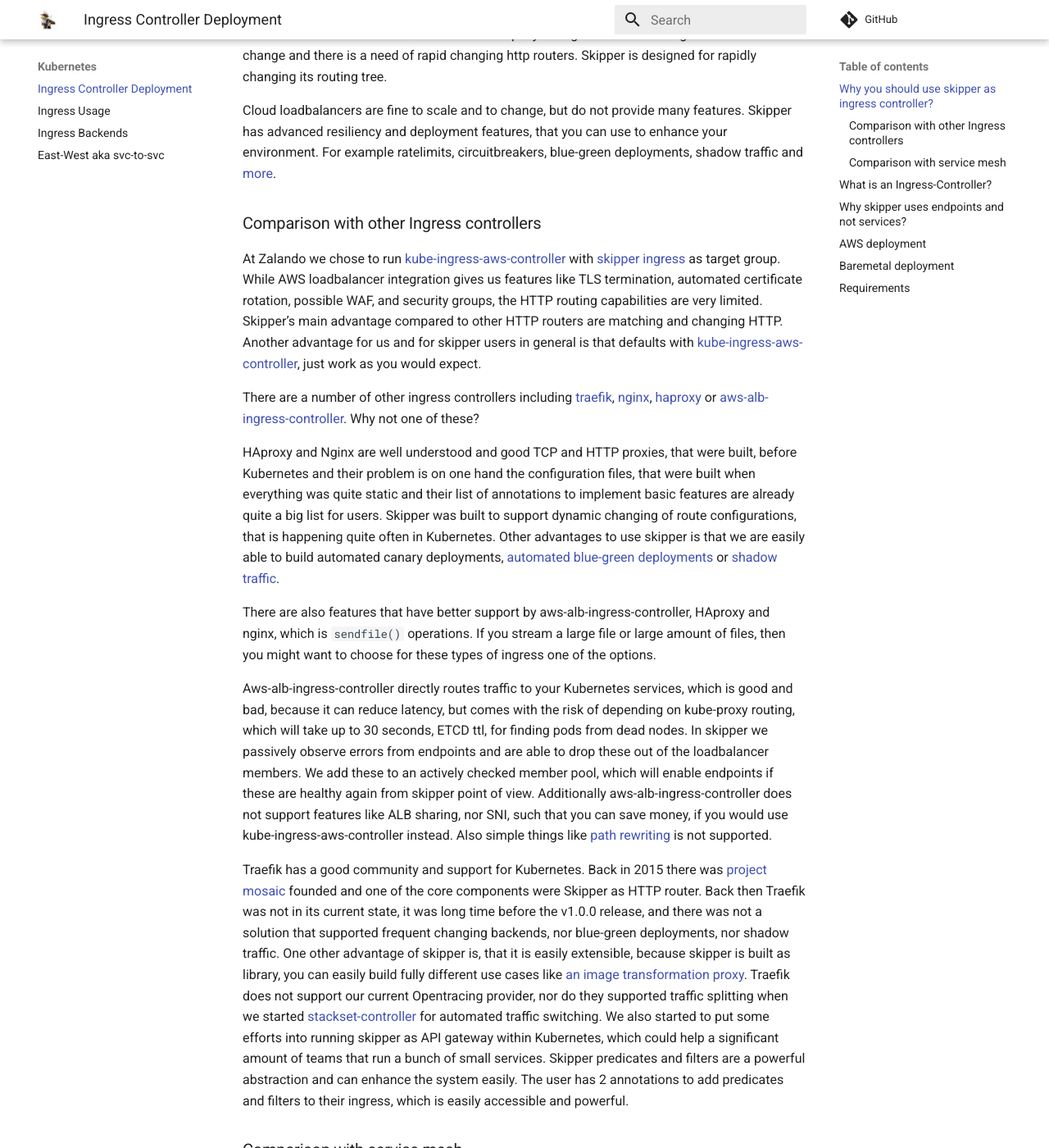
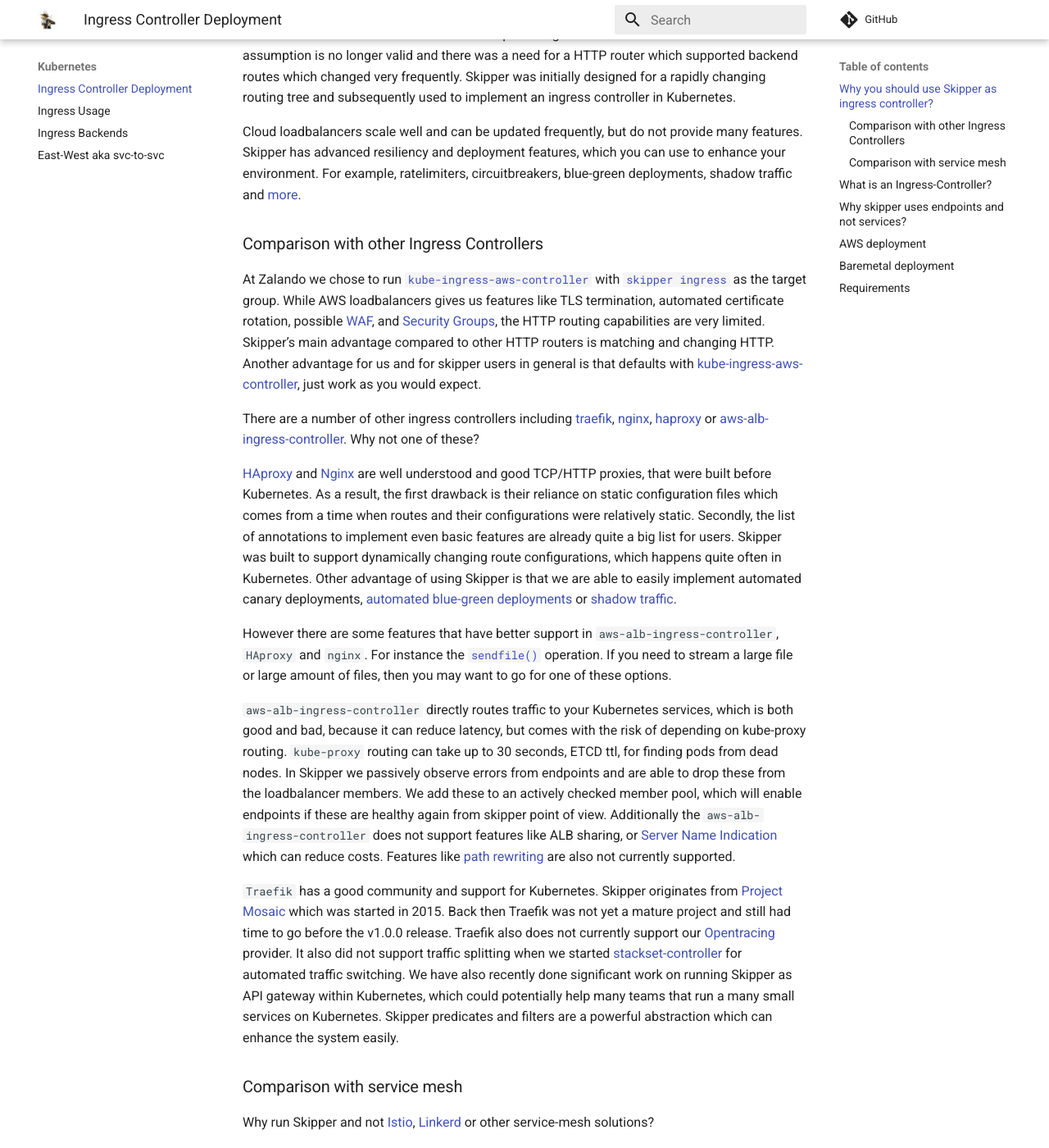
Before and after one commit to zalando/skipper, an MkDocs documentation site: the page built from docs/kubernetes/ingress-controller.md, in a window 1280 px wide and 1400 px high, scrolled down 367 px. Shown: the whole window at 82% size. Built offline with MkDocs 1.6.1 and Material for MkDocs 9.7.7, drawn with Linux system fonts in a browser that asks for light colours; comment, search, counter and statistics services are not loaded; some of the changed text lies outside the part shown.

Commit message:
Formatting and cleanup of Ingress comparison docs
Signed-off-by: Arjun Naik <arjun.rn@gmail.com>

```diff
--- a/docs/kubernetes/ingress-controller.md
+++ b/docs/kubernetes/ingress-controller.md
@@ -1,35 +1,35 @@
 # Skipper Ingress Controller
 
-This documentation is meant for for cluster operators and describes
-how to install Skipper as Ingress-Controller into your Kubernetes
+This documentation is meant for cluster operators and describes
+how to install Skipper as Ingress-Controller in your Kubernetes
 Cluster.
 
-## Why you should use skipper as ingress controller?
+## Why you should use Skipper as ingress controller?
 
-Baremetal loadbalancer perform really well, but the configuration is
-not updated frequently and most of these installations are not meant
-to rapidly change. With introducing Kubernetes this will change and
-there is a need of rapid changing http routers. Skipper is designed
-for rapidly changing its routing tree.
+Baremetal loadbalancers perform really well, but their configuration is
+not updated frequently and most of the installations are not meant
+for rapid change. With the introduction of Kubernetes this assumption is
+no longer valid and there was a need for a HTTP router which supported
+backend routes which changed very frequently. Skipper was initially designed
+for a rapidly changing routing tree and subsequently used to implement
+an ingress controller in Kubernetes.
 
-Cloud loadbalancers are fine to scale and to change, but do not
+Cloud loadbalancers scale well and can be updated frequently, but do not
 provide many features. Skipper has advanced resiliency and deployment
-features, that you can use to enhance your environment. For example
-ratelimits, circuitbreakers, blue-green deployments, shadow traffic
+features, which you can use to enhance your environment. For example,
+ratelimiters, circuitbreakers, blue-green deployments, shadow traffic
 and [more](ingress-usage.md).
 
-### Comparison with other Ingress controllers
+### Comparison with other Ingress Controllers
 
-At Zalando we chose to run
-[kube-ingress-aws-controller](https://github.com/zalando-incubator/kube-ingress-aws-controller)
-with [skipper
-ingress](https://opensource.zalando.com/skipper/kubernetes/ingress-controller/)
-as target group. While AWS loadbalancer integration gives us features
-like TLS termination, automated certificate rotation, possible WAF,
-and security groups, the HTTP routing capabilities are very
-limited. Skipper's main advantage compared to other HTTP routers are
-matching and changing HTTP. Another advantage for us and for skipper
-users in general is that defaults with
+At Zalando we chose to run [`kube-ingress-aws-controller`](https://github.com/zalando-incubator/kube-ingress-aws-controller)
+with [`skipper ingress`](https://opensource.zalando.com/skipper/kubernetes/ingress-controller/)
+as the target group. While AWS loadbalancers gives us features
+like TLS termination, automated certificate rotation, possible [WAF](https://aws.amazon.com/waf/),
+and [Security Groups](https://docs.aws.amazon.com/vpc/latest/userguide/VPC_SecurityGroups.html),
+the HTTP routing capabilities are very limited. Skipper's main advantage
+compared to other HTTP routers is matching and changing HTTP. Another advantage
+for us and for skipper users in general is that defaults with
 [kube-ingress-aws-controller](https://github.com/zalando-incubator/kube-ingress-aws-controller),
 just work as you would expect.
 
@@ -37,111 +37,90 @@
 [traefik](https://traefik.io/),
 [nginx](https://kubernetes.github.io/ingress-nginx/),
 [haproxy](https://github.com/jcmoraisjr/haproxy-ingress) or
-[aws-alb-ingress-controller](https://github.com/kubernetes-sigs/aws-alb-ingress-controller). Why
-not one of these?
+[aws-alb-ingress-controller](https://github.com/kubernetes-sigs/aws-alb-ingress-controller).
+Why not one of these?
 
-HAproxy and Nginx are well understood and good TCP and HTTP proxies,
-that were built, before Kubernetes and their problem is on one hand
-the configuration files, that were built when everything was quite
-static and their list of annotations to implement basic features are
-already quite a big list for users. Skipper was built to support
-dynamic changing of route configurations, that is happening quite
-often in Kubernetes. Other advantages to use skipper is that we are
-easily able to build automated canary deployments,
+[HAproxy](http://www.haproxy.org/) and [Nginx](https://www.nginx.com/) are well understood and
+good TCP/HTTP proxies, that were built before Kubernetes. As a result, the first drawback is
+their reliance on static configuration files which comes from a time when routes and their
+configurations were relatively static. Secondly, the list of annotations to implement even
+basic features are already quite a big list for users. Skipper was built to support dynamically
+changing route configurations, which happens quite often in Kubernetes. Other advantage of
+using Skipper is that we are able to easily implement automated canary deployments,
 [automated blue-green deployments](https://github.com/zalando-incubator/stackset-controller)
 or [shadow traffic](https://opensource.zalando.com/skipper/kubernetes/ingress-usage/#shadow-traffic).
 
-There are also features that have better support by
-aws-alb-ingress-controller, HAproxy and nginx, which is `sendfile()`
-operations. If you stream a large file or large amount of files, then
-you might want to choose for these types of ingress one of the options.
+However there are some features that have better support in `aws-alb-ingress-controller`,
+`HAproxy` and `nginx`. For instance the [`sendfile()`](https://linux.die.net/man/2/sendfile)
+operation. If you need to stream a large file or large amount of files, then you may want to
+go for one of these options.
 
-Aws-alb-ingress-controller directly routes traffic to your Kubernetes
-services, which is good and bad, because it can reduce latency, but
-comes with the risk of depending on kube-proxy routing, which will
-take up to 30 seconds, ETCD ttl, for finding pods from dead nodes. In
-skipper we passively observe errors from endpoints and are able to
-drop these out of the loadbalancer members. We add these to an
-actively checked member pool, which will enable endpoints if these are
-healthy again from skipper point of view.  Additionally
-aws-alb-ingress-controller does not support features like ALB sharing,
-nor SNI, such that you can save money, if you would use
-kube-ingress-aws-controller instead. Also simple things like [path
-rewriting](https://opensource.zalando.com/skipper/kubernetes/ingress-usage/#modify-path)
-is not supported.
+`aws-alb-ingress-controller` directly routes traffic to your Kubernetes services, which is
+both good and bad, because it can reduce latency, but comes with the risk of depending on
+kube-proxy routing. `kube-proxy` routing can take up to 30 seconds, ETCD ttl, for finding
+pods from dead nodes. In Skipper we passively observe errors from endpoints and are able to
+drop these from the loadbalancer members. We add these to an actively checked member pool,
+which will enable endpoints if these are healthy again from skipper point of view.
+Additionally the `aws-alb-ingress-controller` does not support features like ALB sharing,
+or [Server Name Indication](https://tools.ietf.org/html/rfc6066#section-3) which can reduce
+costs. Features like [path rewriting](https://opensource.zalando.com/skipper/kubernetes/ingress-usage/#modify-path)
+are also not currently supported.
 
-Traefik has a good community and support for Kubernetes. Back in 2015
-there was [project mosaic](https://www.mosaic9.org/) founded and one
-of the core components were Skipper as HTTP router. Back then Traefik
-was not in its current state, it was long time before the v1.0.0
-release, and there was not a solution that supported frequent changing
-backends, nor blue-green deployments, nor shadow traffic. One other
-advantage of skipper is, that it is easily extensible, because skipper
-is built as library, you can easily build fully different use cases
-like [an image transformation proxy](https://github.com/zalando-stups/skrop).
-Traefik does not support our current Opentracing provider, nor do they
-supported traffic splitting when we started
-[stackset-controller](https://github.com/zalando-incubator/stackset-controller)
-for automated traffic switching. We also started to put some efforts
-into running skipper as API gateway within Kubernetes, which could
-help a significant amount of teams that run a bunch of small
-services. Skipper predicates and filters are a powerful abstraction
-and can enhance the system easily. The user has 2 annotations to add
-predicates and filters to their ingress, which is easily accessible and
-powerful.
+`Traefik` has a good community and support for Kubernetes. Skipper originates from
+[Project Mosaic](https://www.mosaic9.org/) which was started in 2015. Back then Traefik
+was not yet a mature project and still had time to go before the v1.0.0 release.
+Traefik also does not currently support our [Opentracing](https://opentracing.io/) provider.
+It also did not support traffic splitting when we started [stackset-controller](https://github.com/zalando-incubator/stackset-controller)
+for automated traffic switching. We have also recently done significant work on running
+Skipper as API gateway within Kubernetes, which could potentially help many teams that
+run a many small services on Kubernetes. Skipper predicates and filters are a powerful
+abstraction which can enhance the system easily.
 
 ### Comparison with service mesh
 
-Why run Skipper and not Istio, Linkerd or other service-mesh solutions?
+Why run Skipper and not [Istio](https://istio.io/), [Linkerd](https://linkerd.io/) or other
+service-mesh solutions?
 
-Skipper has a Kubernetes native integration, which is reliable, proven
-in production since end of 2015 and runs in March 2019 in 112
-Kubernetes clusters at Zalando. Skipper has most of the features that
-service-mesh systems provides:
+Skipper has a Kubernetes native integration, which is reliable, proven in production since
+end of 2015 as of March 2019 run in 112 Kubernetes clusters at Zalando. Skipper already has
+most of the features provided
+by service meshes:
 
-- [Authentication/Authorization](https://opensource.zalando.com/skipper/tutorials/auth/)
- in [Kubernetes
- ingress](https://opensource.zalando.com/skipper/kubernetes/ingress-usage/#authorization),
- and integrate your custom service with [webhook](https://opensource.zalando.com/skipper/reference/filters/#webhook)
+- [Authentication/Authorization](https://opensource.zalando.com/skipper/tutorials/auth/) in
+[Kubernetes ingress](https://opensource.zalando.com/skipper/kubernetes/ingress-usage/#authorization),
+and can also integrate a custom service with [webhook](https://opensource.zalando.com/skipper/reference/filters/#webhook)
 - [Diagnosis tools](https://opensource.zalando.com/skipper/kubernetes/ingress-usage/#diagnosis-throttling-bandwidth-latency)
-that support latency, bandwidth throttling, random content and more
-- [rich amount of metrics](https://opensource.zalando.com/skipper/operation/operation/#monitoring)
- you can enable and disable with format Prometheus or Codahale
-- [support for different Opentracing
-providers](https://opensource.zalando.com/skipper/tutorials/development/#opentracing)
+that support latency, bandwidth throttling, random content and more.
+- [Rich Metrics](https://opensource.zalando.com/skipper/operation/operation/#monitoring) which
+ you can enable and disable in the Prometheus format.
+- [Support for different Opentracing providers](https://opensource.zalando.com/skipper/tutorials/development/#opentracing)
 including jaeger, lightstep and instana
-- [ratelimits support](https://opensource.zalando.com/skipper/tutorials/ratelimit/)
-with cluster ratelimits as an outstanding solution, that enables you
-to stop login attacks easily
-- Connects to endpoints directly, instead of using kubernetes service
-- Retries requests, if the request can be safely retried, which is
- only the case, if the error happens on TCP/IP connection
- establishment or a backend defined what request is idempotent.
-- Simple [East-West communication](https://opensource.zalando.com/skipper/kubernetes/east-west-usage/)
-enables you to have proper communication paths without the need of yet
-another tool to do service discovery.
-See how to [run skipper as API Gateway with East-West
-setup](https://opensource.zalando.com/skipper/kubernetes/ingress-controller/#run-as-api-gateway-with-east-west-setup),
-if you want to run this powerful setup. Kubernetes, skipper and DNS
- are the service discovery in this case.
+- [Ratelimits support](https://opensource.zalando.com/skipper/tutorials/ratelimit/)
+with cluster ratelimits as an pending solution, which enables you to stop login attacks easily
+- Connects to endpoints directly, instead of using Kubernetes services
+- Retries requests, if the request can be safely retried, which is only the case if the error
+happens on the TCP/IP connection establishment or a backend whose requests are defined as
+idempotent.
+- Simple [East-West Communication](https://opensource.zalando.com/skipper/kubernetes/east-west-usage/)
+which enables proper communication paths without the need of yet another tool to do service
+discovery. See how to [run skipper as API Gateway with East-West setup](https://opensource.zalando.com/skipper/kubernetes/ingress-controller/#run-as-api-gateway-with-east-west-setup),
+if you want to run this powerful setup. Kubernetes, Skipper and DNS are the service discovery
+in this case.
 - [Blue-green deployments](https://opensource.zalando.com/skipper/kubernetes/ingress-usage/#blue-green-deployments)
  with automation if you like to use [stackset-controller](https://github.com/zalando-incubator/stackset-controller)
 - [shadow-traffic](https://opensource.zalando.com/skipper/kubernetes/ingress-usage/#shadow-traffic)
- to understand, if the new version is able to handle the traffic as
- the old one
+ to determine if the new version is able to handle the traffic the same as the old one
 - A simple way to do [A/B tests](https://opensource.zalando.com/skipper/kubernetes/ingress-usage/#ab-test)
-- You are free to use cloud providers TLS terminations and certificate
- rotation, which is reliable and secure. Employees can not download
- private keys and certificates are certified by a public CA. Many mTLS
- setups rely on insecure CA handling and are hard to debug in case of
+- You are free to use cloud providers TLS terminations and certificate rotation, which is
+reliable and secure. Employees cannot download private keys and certificates are certified
+by a public CA. Many mTLS setups rely on insecure CA handling and are hard to debug in case of
  failure.
-- We are happy to get issues and pull requests in our repository, but
- if you need a feature, which can not be done upstream, you are free
- to use skipper as a library and create internal features to do
- whatever you want.
+- We are happy to receive issues and pull requests in our repository, but if you need a feature
+which can not be implemented upstream, you are also free to use skipper as a library and
+create internal features to do whatever you want.
 
-With Skipper you do not need to choose to go all-in and you are able
-to add features as soon as you need or are comfortable.
+With Skipper you do not need to choose to go all-in and you are able to add features as soon
+as you need or are comfortable.
 
 ## What is an Ingress-Controller?
 
```
